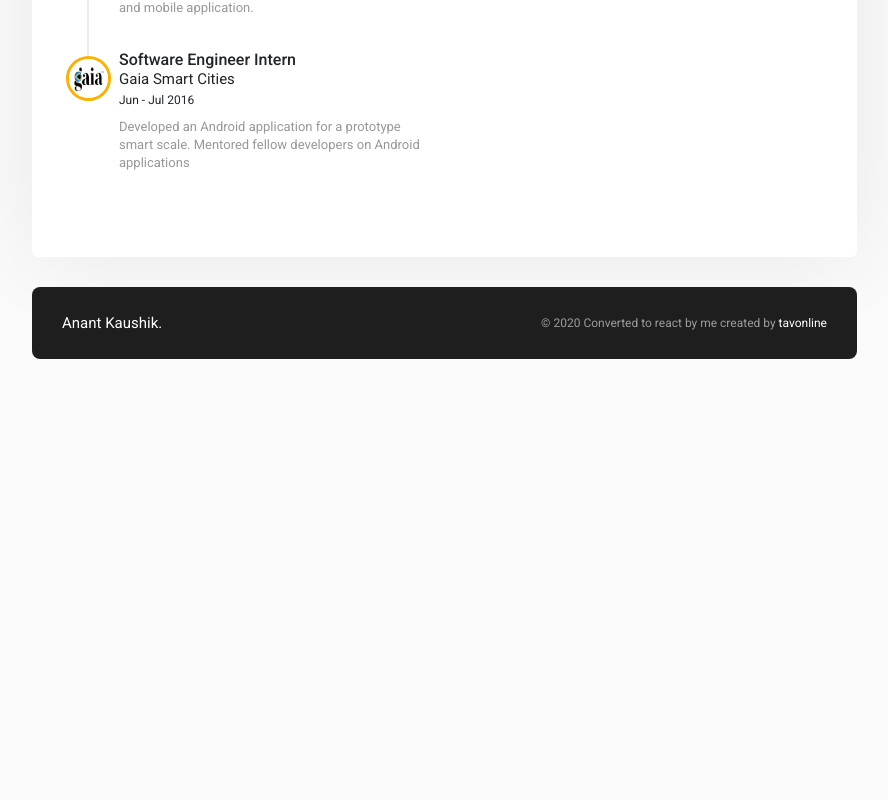
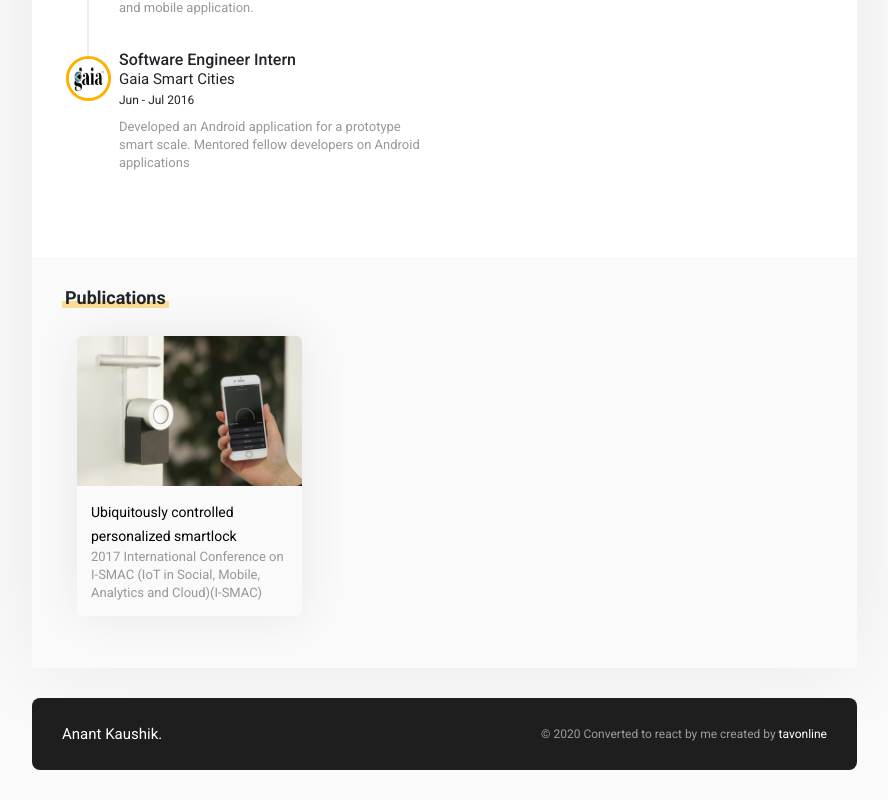
Before and after one commit to anant-kaushik/anantkaushik.com, a React (Create React App) app: page /resume in a window 1280 px wide. Shown: the part 940-1740 px from the top of the page, without its empty margins (338-1226 px from the left). Before the commit the page ends 1329 px from the top, so only its background shows below. Built offline with nearby package versions, Linux system fonts and the light colour scheme; a web font is replaced by a local one.

Commit message:
added publications

```diff
--- a/src/containers/Resume/Resume.css
+++ b/src/containers/Resume/Resume.css
@@ -102,3 +102,109 @@ ul.timeline {
   border: 0;
   margin-left: 2px;
 }
+
+.papers-wrapper {
+  padding-top: 25px !important;
+}
+
+.cbp-l-loadMore-link.site-btn {
+  font-family: "Roboto", sans-serif !important;
+  font-size: 14px !important;
+  font-weight: 500 !important;
+  border: 0 !important;
+  border-radius: 50px;
+  -webkit-border-radius: 50px;
+  -moz-border-radius: 50px;
+  padding: 1px 29px !important;
+  line-height: 35px !important;
+}
+
+.cbp-item-wrapper {
+  border-radius: 6px;
+  -webkit-border-radius: 6px;
+  -moz-border-radius: 6px;
+  display: inline-block;
+  overflow: hidden;
+  box-shadow: 0px 0px 48px 0px rgba(4, 6, 4, 0.08);
+  -webkit-box-shadow: 0px 0px 48px 0px rgba(4, 6, 4, 0.08);
+  -moz-box-shadow: 0px 0px 48px 0px rgba(4, 6, 4, 0.08);
+  /*    transition: all ease 0.3s;
+    -webkit-transition: all ease 0.3s;
+    -moz-transition: all ease 0.3s;*/
+}
+
+.cbp-item-wrapper:hover {
+  transition: all ease 0.3s;
+  -webkit-transition: all ease 0.3s;
+  -moz-transition: all ease 0.3s;
+  box-shadow: 0px 0px 20px 0px rgba(4, 6, 4, 0.08);
+  -webkit-box-shadow: 0px 0px 20px 0px rgba(4, 6, 4, 0.08);
+  -moz-box-shadow: 0px 0px 20px 0px rgba(4, 6, 4, 0.08);
+}
+
+.cbp-item figure img,
+.work figure {
+  width: 100%;
+}
+
+.cbp-item figcaption .title {
+  font-size: 14px;
+  color: #000;
+}
+
+.cbp-item figcaption {
+  padding: 14px;
+}
+
+.cbp-item figcaption .info {
+  font-size: 13px;
+  color: #989898;
+  line-height: 18px;
+  display: block;
+}
+
+#filters-container .cbp-filter-item {
+  font-size: 14px;
+  color: #787878;
+  cursor: pointer;
+  float: left;
+  margin-right: 15px;
+}
+/*
+.cbp-item:hover figure .icon {
+  opacity: 0.9;
+  transition: all ease 0.3s;
+  -webkit-transition: all ease 0.3s;
+  -moz-transition: all ease 0.3s;
+  transform: translate(0, -25px);
+  -webkit-transform: translate(0, -25px);
+  -moz-transform: translate(0, -25px);
+} */
+
+.cbp-item figure .icon {
+  position: absolute;
+  left: 0;
+  right: 0;
+  text-align: center;
+  opacity: 0;
+  display: table-cell;
+  vertical-align: middle;
+  top: 50%;
+  margin-top: -20px;
+  transition: all ease 0.3s;
+}
+
+.cbp-item figure .icon i {
+  color: #fff;
+  padding: 17px 0 16px;
+  min-width: 50px;
+  border-radius: 50px;
+  text-align: center;
+  transition: all ease 0.3s;
+  text-align: center;
+  background: rgba(3, 122, 249, 0.8);
+}
+
+.cbp-item figure .icon i:before {
+  font-size: 18px;
+}
--- a/src/containers/Resume/Resume.jsx
+++ b/src/containers/Resume/Resume.jsx
@@ -2,8 +2,9 @@ import React, { Component } from "react";
 import { Row, Col, OverlayTrigger, Tooltip } from "react-bootstrap";
 
 import "./Resume.css";
-import { Content, Section, SectionTitle } from "components";
+import { Content, Section, SectionTitle, A } from "components";
 import { data } from "utils";
+import ipu from "assets/images/ipu_logo.png";
 
 const renderTooltip = (text) => {
   return <Tooltip>{text}</Tooltip>;
@@ -85,11 +86,45 @@ const Experience = () => (
   </Section>
 );
 
+const PaperItem = ({ image, title, info, link}) => (
+  <Col lg={4} md={6} xs={12}>
+  <div class="cbp-item webdesign">
+    <div class="cbp-item-wrapper">
+      <A href={link} >
+        <figure>
+          <div class="icon">
+            <i class="fa fa-clone" aria-hidden="true"></i>
+          </div>
+          <img src={image.src} alt={image.alt} />
+          <figcaption>
+            <span class="title">{title}</span>
+            <br />
+            <span class="info">{info}</span>
+          </figcaption>
+        </figure>
+      </A>
+    </div>
+  </div>
+  </Col>
+);
+
+const Papers = ({ papers }) => (
+  <Section background="#fafafa">
+    <SectionTitle title="Publications" />
+    <Row className="no_margin papers-wrapper">
+      {papers.map((paper) => (
+        <PaperItem {...paper} />
+      ))}
+    </Row>
+  </Section>
+);
+
 class Resume extends Component {
   render() {
     return (
       <Content>
         <Experience />
+        <Papers papers={data.papers} />
       </Content>
     );
   }
--- a/src/utils/data.jsx
+++ b/src/utils/data.jsx
@@ -2,6 +2,7 @@ import cmu from "assets/images/cmu_dogo.jpg";
 import zup from "assets/images/zup.png";
 import gaia from "assets/images/gaia_logo.png";
 import ipu from "assets/images/ipu_logo.png";
+import ublock from "assets/images/smart_lock.jpg";
 
 const data = {
   name: "Anant Kaushik",
@@ -138,6 +139,19 @@ const data = {
       },
     },
   },
+
+  papers: [
+    {
+      title: "Ubiquitously controlled personalized smartlock",
+      info:
+        "2017 International Conference on I-SMAC (IoT in Social, Mobile, Analytics and Cloud)(I-SMAC)",
+      image: {
+        src: ublock,
+        alt: "Smart lock",
+      },
+      link: "https://ieeexplore.ieee.org/document/8058266"
+    },
+  ],
 };
 
 export default data;
```
Also changed, not shown: src/assets/images/smart_lock.jpg (added).
